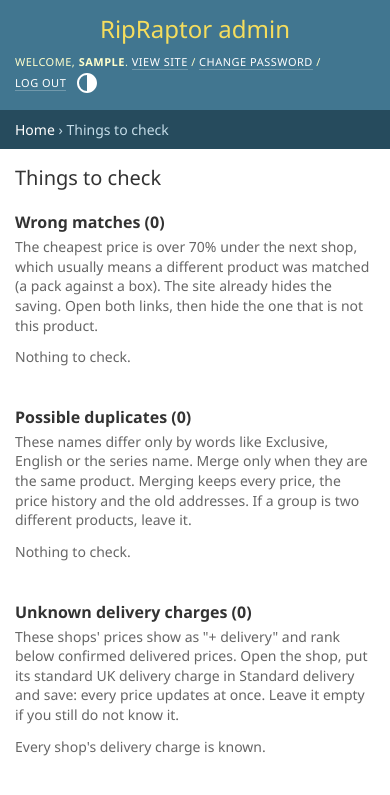
After one commit to Dimondb1/cardthing, a Django app: page /admin/checks/ in a window 390 px wide. The commit adds this page. Shown: the top 795 px of the page. Run offline with Django 5.2, Linux system fonts and the light colour scheme; the visitor is signed in with stand-in values (Sample User, id 1); data that the repository does not hold is empty.

Commit message:
Things to check page in admin: fix wrong matches, duplicates and delivery from a phone
The owner works from a phone, where long console commands cannot be copied.
Wrong matches get a Hide button under each price, loose duplicates a Merge
button per group (only the group exactly as shown), and shops with unknown
delivery a link to fill in the charge.

Co-Authored-By: Claude Opus 5.5 <noreply@anthropic.com>
Claude-Session: https://claude.ai/code/session_01Kv6Y8EZ7vYTKKA2zWUUDxH

```diff
--- /dev/null
+++ b/catalogue/checks.py
@@ -0,0 +1,40 @@
+"""
+What the owner should look at, for the Things to check page in admin: wrong
+matches behind impossible savings, products that look like duplicates, and
+shops whose delivery charge is not known. Each comes with its fix.
+"""
+
+from django.db.models import Count, Q
+
+from . import offers
+from .models import Product, Retailer
+from .pricing import MARKETPLACES
+
+
+def wrong_matches():
+    """[(product, summary)] where the cheapest price is too far under the next to be the same thing."""
+    products = Product.objects.for_lists().filter(lowest_price__isnull=False).prefetch_related(offers.buyable_prefetch())
+    rows = []
+    for product in products.order_by("name"):
+        summary = offers.summarise(product)
+        if summary.suspect:
+            rows.append((product, summary))
+    return rows
+
+
+def duplicates():
+    """[(keep, [others])] that the loose rule would merge. Strict duplicates are merged every hour already."""
+    from .management.commands.merge_duplicates import duplicate_groups
+
+    return duplicate_groups(loose=True)
+
+
+def unknown_delivery_shops():
+    """Shops, not marketplaces, with prices whose delivery charge is not known, most affected first."""
+    return list(
+        Retailer.objects.filter(is_active=True)
+        .exclude(source_type__in=MARKETPLACES)
+        .annotate(unknown=Count("listings", filter=Q(listings__delivery_known=False, listings__is_active=True)))
+        .filter(unknown__gt=0)
+        .order_by("-unknown", "name")
+    )
--- a/catalogue/management/commands/merge_duplicates.py
+++ b/catalogue/management/commands/merge_duplicates.py
@@ -104,6 +104,23 @@ def merge(keep, others):
     return moved
 
 
+def duplicate_groups(loose=False):
+    """[(keep, [others])] for every group of products that name the same thing, the one to keep first:
+    most listings, then one with an image, then the shortest name."""
+    groups = defaultdict(list)
+    for product in Product.objects.filter(is_active=True).select_related("game").order_by("pk"):
+        key = loose_key(product.name, product.game.slug) if loose else merge_key(product.name)
+        if key:
+            groups[(product.game_id, product.product_type, key)].append(product)
+    found = []
+    for group in groups.values():
+        if len(group) < 2:
+            continue
+        group.sort(key=lambda p: (-p.listings.count(), not p.image, not p.image_url, len(p.name), p.pk))
+        found.append((group[0], group[1:]))
+    return sorted(found, key=lambda row: row[0].name)
+
+
 class Command(BaseCommand):
     help = "Merge products whose names identify the same thing."
 
@@ -112,18 +129,9 @@ class Command(BaseCommand):
         parser.add_argument("--loose", action="store_true", help="Also ignore filler and series words. Review a dry run first.")
 
     def handle(self, *args, dry_run=False, loose=False, **options):
-        groups = defaultdict(list)
-        for product in Product.objects.filter(is_active=True).select_related("game").order_by("pk"):
-            key = loose_key(product.name, product.game.slug) if loose else merge_key(product.name)
-            if key:
-                groups[(product.game_id, product.product_type, key)].append(product)
         merged = moved = 0
         with transaction.atomic():
-            for group in groups.values():
-                if len(group) < 2:
-                    continue
-                group.sort(key=lambda p: (-p.listings.count(), not p.image, not p.image_url, len(p.name), p.pk))
-                keep, others = group[0], group[1:]
+            for keep, others in duplicate_groups(loose):
                 self.stdout.write(f"{'would keep' if dry_run else 'kept'}: {keep.name}")
                 for other in others:
                     self.stdout.write(f"    merged: {other.name}")
--- a/ripraptor/urls.py
+++ b/ripraptor/urls.py
@@ -12,6 +12,7 @@ admin.site.index_template = "admin/ripraptor_index.html"
 
 urlpatterns = [
     path("admin/insights/", web_views.insights_page, name="insights"),
+    path("admin/checks/", web_views.checks_page, name="checks"),
     path("admin/", admin.site.urls),
     path("", include("web.urls")),
 ]
--- /dev/null
+++ b/web/templates/admin/checks.html
@@ -0,0 +1,65 @@
+{% extends "admin/base_site.html" %}
+{% block title %}Things to check | {{ site_title }}{% endblock %}
+{% block extrastyle %}{{ block.super }}<style>
+  .chk { display: grid; gap: 28px; max-width: 60rem; }
+  .chk h2 { margin: 0 0 4px; }
+  .chk p.note { margin: 0 0 12px; color: var(--body-quiet-color); }
+  .chk ul { list-style: none; margin: 0; padding: 0; display: grid; gap: 12px; }
+  .chk ul li.item { list-style-type: none; }
+  .chk li.item { padding: 12px 14px; border: 1px solid var(--hairline-color); border-radius: 8px; background: var(--body-bg); }
+  .chk li.item b { display: block; margin-bottom: 6px; }
+  .chk .row { display: flex; flex-wrap: wrap; gap: 8px 12px; align-items: center; margin-top: 6px; }
+  .chk form { margin: 0; }
+  .chk .names { margin: 4px 0 8px; padding-left: 18px; list-style: disc; display: block; }
+  .chk .names li { margin: 2px 0; }
+  .chk .none { color: var(--body-quiet-color); }
+  .chk input[type=submit] { min-height: 40px; }
+</style>{% endblock %}
+{% block breadcrumbs %}<div class="breadcrumbs"><a href="{% url 'admin:index' %}">Home</a> &rsaquo; Things to check</div>{% endblock %}
+{% block content %}
+<div class="chk">
+  <section>
+    <h2>Wrong matches ({{ wrong|length }})</h2>
+    <p class="note">The cheapest price is over {{ max_percent }}% under the next shop, which usually means a different product was matched (a pack against a box). The site already hides the saving. Open both links, then hide the one that is not this product.</p>
+    {% if wrong %}<ul>
+      {% for product, summary in wrong %}
+      <li class="item"><b><a href="{{ product.get_absolute_url }}" target="_blank" rel="noopener">{{ product.name }}</a></b>
+        {% with a=summary.best b=summary.second %}
+        <div class="row"><a href="{{ a.url }}" target="_blank" rel="noopener noreferrer">£{{ a.delivered_price }} at {{ a.retailer.name }}</a>
+          <form method="post">{% csrf_token %}<input type="hidden" name="action" value="hide"><input type="hidden" name="listing" value="{{ a.pk }}"><input type="submit" value="Hide this one"></form></div>
+        <div class="row"><a href="{{ b.url }}" target="_blank" rel="noopener noreferrer">£{{ b.delivered_price }} at {{ b.retailer.name }}</a>
+          <form method="post">{% csrf_token %}<input type="hidden" name="action" value="hide"><input type="hidden" name="listing" value="{{ b.pk }}"><input type="submit" value="Hide this one"></form></div>
+        {% endwith %}
+      </li>
+      {% endfor %}
+    </ul>{% else %}<p class="none">Nothing to check.</p>{% endif %}
+  </section>
+
+  <section>
+    <h2>Possible duplicates ({{ duplicates|length }})</h2>
+    <p class="note">These names differ only by words like Exclusive, English or the series name. Merge only when they are the same product. Merging keeps every price, the price history and the old addresses. If a group is two different products, leave it.</p>
+    {% if duplicates %}<ul>
+      {% for keep, others in duplicates %}
+      <li class="item"><b>Keep: <a href="{{ keep.get_absolute_url }}" target="_blank" rel="noopener">{{ keep.name }}</a></b>
+        Merge into it:
+        <ul class="names">{% for other in others %}<li><a href="{{ other.get_absolute_url }}" target="_blank" rel="noopener">{{ other.name }}</a></li>{% endfor %}</ul>
+        <form method="post">{% csrf_token %}<input type="hidden" name="action" value="merge"><input type="hidden" name="keep" value="{{ keep.pk }}">{% for other in others %}<input type="hidden" name="other" value="{{ other.pk }}">{% endfor %}<input type="submit" value="Merge these"></form>
+      </li>
+      {% endfor %}
+    </ul>{% else %}<p class="none">Nothing to check.</p>{% endif %}
+  </section>
+
+  <section>
+    <h2>Unknown delivery charges ({{ shops|length }})</h2>
+    <p class="note">These shops' prices show as "+ delivery" and rank below confirmed delivered prices. Open the shop, put its standard UK delivery charge in Standard delivery and save: every price updates at once. Leave it empty if you still do not know it.</p>
+    {% if shops %}<ul>
+      {% for shop in shops %}
+      <li class="item"><b><a href="{% url 'admin:catalogue_retailer_change' shop.pk %}">{{ shop.name }}</a></b>
+        {{ shop.unknown }} price{{ shop.unknown|pluralize }} without a known delivery charge.{% if shop.delivery_note %} Note: {{ shop.delivery_note }}{% endif %}
+        <div class="row"><a href="{{ shop.website }}" target="_blank" rel="noopener noreferrer">Visit {{ shop.website }}</a></div>
+      </li>
+      {% endfor %}
+    </ul>{% else %}<p class="none">Every shop's delivery charge is known.</p>{% endif %}
+  </section>
+</div>
+{% endblock %}
--- a/web/templates/admin/ripraptor_index.html
+++ b/web/templates/admin/ripraptor_index.html
@@ -10,6 +10,12 @@
 </div>
 <div class="module" style="margin-bottom: 20px;">
   <table>
+    <caption><a href="{% url 'checks' %}" class="section">Things to check</a></caption>
+    <tr><th scope="row"><a href="{% url 'checks' %}">Wrong matches, duplicates and unknown delivery charges, with a button to fix each</a></th><td></td></tr>
+  </table>
+</div>
+<div class="module" style="margin-bottom: 20px;">
+  <table>
     <caption><a href="{% url 'insights' %}" class="section">Insights</a></caption>
     <tr><th scope="row"><a href="{% url 'insights' %}">What visitors look at, search for and click</a></th><td></td></tr>
   </table>
--- a/web/views.py
+++ b/web/views.py
@@ -1253,3 +1253,42 @@ def insights_page(request):
         days = 30
     context = {**admin.site.each_context(request), "title": "Insights", **insights.report(days)}
     return render(request, "admin/insights.html", context)
+
+
+@staff_member_required
+def checks_page(request):
+    """Things to check: wrong matches, likely duplicates and unknown delivery, each with a one-tap fix."""
+    from django.contrib import messages
+    from django.db import transaction
+
+    from catalogue import checks
+    from catalogue.management.commands.merge_duplicates import merge
+    from catalogue.signals import clear_list_caches
+
+    if request.method == "POST":
+        action = request.POST.get("action")
+        if action == "hide":
+            listing = get_object_or_404(Listing.objects.select_related("product", "retailer"), pk=request.POST.get("listing"))
+            Listing.objects.filter(pk=listing.pk).update(is_active=False)
+            clear_list_caches()
+            messages.success(request, f"Hidden: {listing.product.name} at {listing.retailer.name}. "
+                                      "Tick show on site on the listing to bring it back.")
+        elif action == "merge":
+            # Only a group the page offered, exactly as it stands now, is merged.
+            wanted = request.POST.get("keep", ""), sorted(request.POST.getlist("other"))
+            for keep, others in checks.duplicates():
+                if (str(keep.pk), sorted(str(o.pk) for o in others)) == wanted:
+                    with transaction.atomic():
+                        merge(keep, others)
+                    clear_list_caches()
+                    messages.success(request, f"Merged into {keep.name}. The old addresses redirect to it.")
+                    break
+            else:
+                messages.warning(request, "That group has changed since the page loaded. Check it again below.")
+        return HttpResponseRedirect(reverse("checks"))
+    context = {
+        **admin.site.each_context(request), "title": "Things to check",
+        "wrong": checks.wrong_matches(), "duplicates": checks.duplicates(), "shops": checks.unknown_delivery_shops(),
+        "max_percent": offers.MAX_REAL_PERCENT,
+    }
+    return render(request, "admin/checks.html", context)
```
Also changed, not shown: catalogue/management/commands/suspect_savings.py (+4 -8 lines), catalogue/tests_prices_shown.py (+46 -0 lines), README.md.
